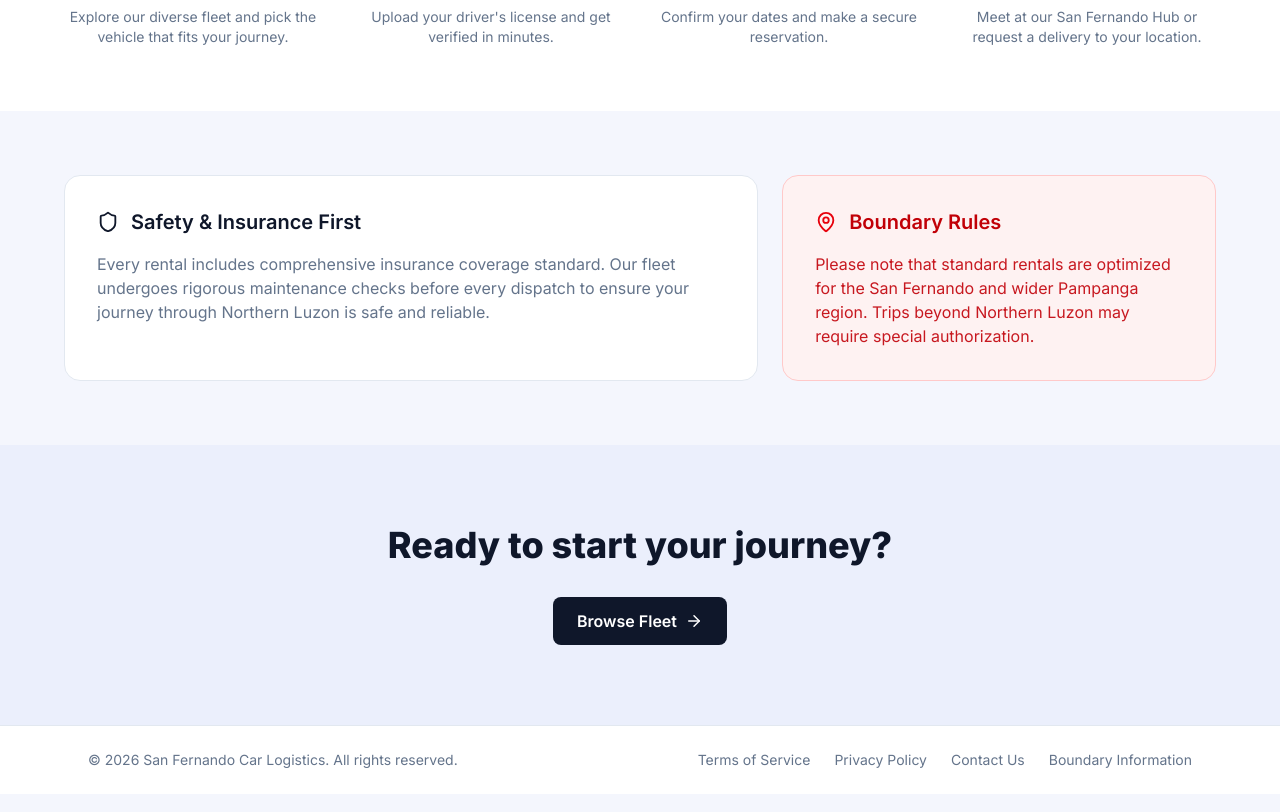
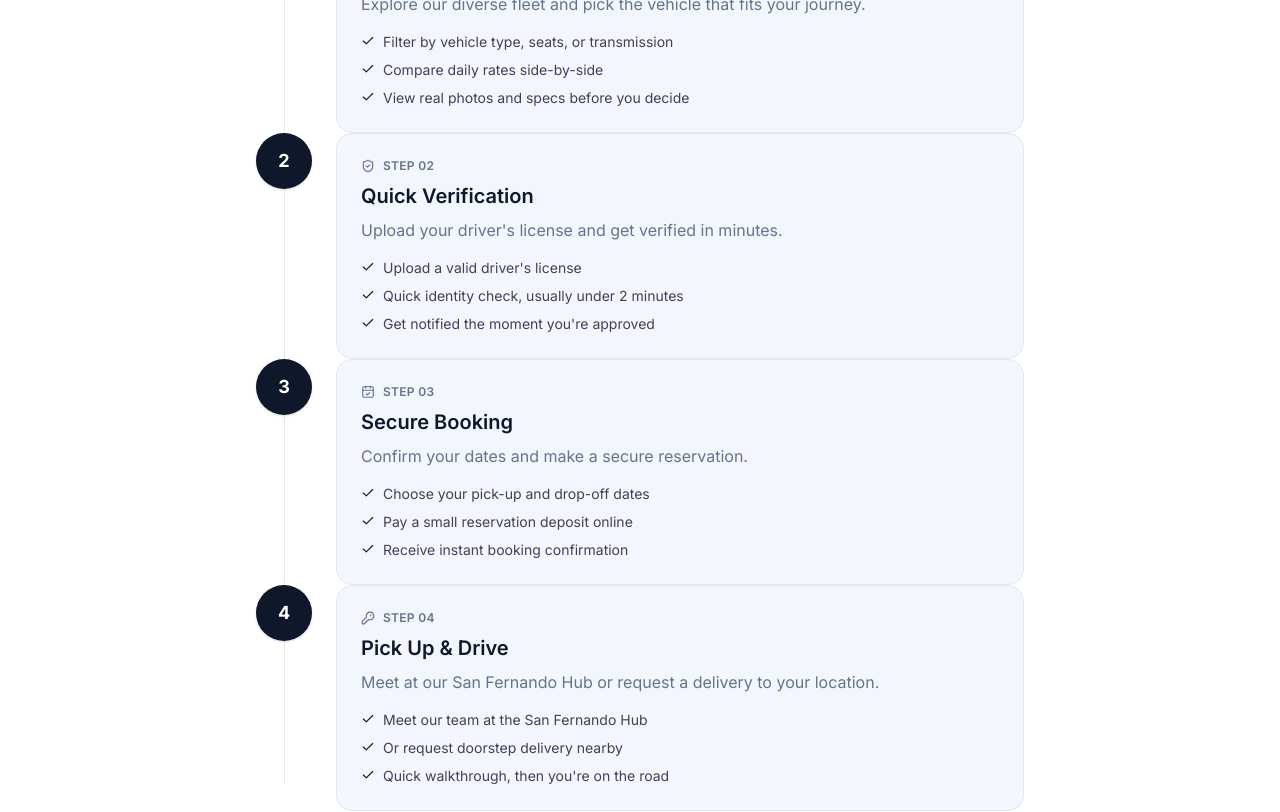
Before and after one commit to lilernestooo/car-rental, a React (Vite) app in the folder frontend/: page /how-it-works in a window 1280 px wide. Shown: the part 500-1312 px from the top of the page. Built offline with nearby package versions, Linux system fonts and the light colour scheme.

Commit message:
feat: ui improve

```diff
--- /dev/null
+++ b/frontend/src/components/Reveal.jsx
@@ -0,0 +1,41 @@
+import { useEffect, useRef, useState } from "react";
+
+/**
+ * Fades and slides children into view the first time they scroll
+ * into the viewport. Wrap any block with it and optionally stagger
+ * multiple items with the `delay` prop (in ms).
+ */
+export default function Reveal({ children, delay = 0, className = "" }) {
+  const ref = useRef(null);
+  const [visible, setVisible] = useState(false);
+
+  useEffect(() => {
+    const node = ref.current;
+    if (!node) return;
+
+    const observer = new IntersectionObserver(
+      ([entry]) => {
+        if (entry.isIntersecting) {
+          setVisible(true);
+          observer.disconnect();
+        }
+      },
+      { threshold: 0.15 }
+    );
+
+    observer.observe(node);
+    return () => observer.disconnect();
+  }, []);
+
+  return (
+    <div
+      ref={ref}
+      style={{ transitionDelay: `${delay}ms` }}
+      className={`transition-all duration-700 ease-out ${
+        visible ? "translate-y-0 opacity-100" : "translate-y-8 opacity-0"
+      } ${className}`}
+    >
+      {children}
+    </div>
+  );
+}
--- a/frontend/src/pages/Cars.jsx
+++ b/frontend/src/pages/Cars.jsx
@@ -1,3 +1,4 @@
+import { useState } from "react";
 import { Users, Settings2, Fuel } from "lucide-react";
 import Navbar from "../components/Navbar";
 import Footer from "../components/Footer";
@@ -8,9 +9,16 @@ import fortunerImage from "../assets/SUV.jpg";
 const categories = ["All Vehicles", "SUV", "Sedan", "Van", "Pickup"];
 const transmissions = ["Any", "Automatic", "Manual"];
 
+const vehicleTypes = [
+  { key: "car", label: "Cars" },
+  { key: "van", label: "Vans" },
+  { key: "motorcycle", label: "Motorcycles" },
+];
+
 const fleet = [
   {
     name: "Toyota Vios",
+    type: "car",
     category: "Sedan",
     year: "2023 Model",
     seats: "5 Seats",
@@ -21,6 +29,7 @@ const fleet = [
   },
   {
     name: "Toyota Fortuner",
+    type: "car",
     category: "SUV",
     year: "2024 Model",
     seats: "7 Seats",
@@ -31,6 +40,7 @@ const fleet = [
   },
   {
     name: "Toyota Innova",
+    type: "car",
     category: "MPV",
     year: "2023 Model",
     seats: "7 Seats",
@@ -41,6 +51,7 @@ const fleet = [
   },
   {
     name: "Toyota Hiace",
+    type: "van",
     category: "Van",
     year: "2022 Model",
     seats: "15 Seats",
@@ -52,6 +63,9 @@ const fleet = [
 ];
 
 export default function Cars() {
+  const [activeType, setActiveType] = useState("car");
+  const filteredFleet = fleet.filter((car) => car.type === activeType);
+
   return (
     <div className="flex min-h-screen flex-col bg-page">
       <Navbar />
@@ -63,7 +77,24 @@ export default function Cars() {
           Reliable, clean, and ready for your journey.
         </p>
 
+        <div className="mt-6 inline-flex rounded-full border border-border bg-card p-1">
+          {vehicleTypes.map((type) => (
+            <button
+              key={type.key}
+              onClick={() => setActiveType(type.key)}
+              className={`rounded-full px-5 py-2 text-sm font-semibold transition-colors ${
+                activeType === type.key
+                  ? "bg-navy text-white"
+                  : "text-muted hover:text-navy"
+              }`}
+            >
+              {type.label}
+            </button>
+          ))}
+        </div>
+
         <div className="mt-8 grid gap-8 border-t border-border pt-8 lg:grid-cols-[240px_1fr]">
+
           {/* Filters */}
           <aside className="h-fit rounded-2xl border border-border bg-card p-6">
             <h2 className="text-lg font-semibold text-navy">Filters</h2>
@@ -104,7 +135,13 @@ export default function Cars() {
 
           {/* Fleet grid */}
           <div className="grid gap-6 sm:grid-cols-2">
-            {fleet.map((car) => (
+            {filteredFleet.length === 0 && (
+              <p className="col-span-full rounded-2xl border border-dashed border-border bg-card p-10 text-center text-muted">
+                No {vehicleTypes.find((t) => t.key === activeType)?.label.toLowerCase()} available yet — check back soon.
+              </p>
+            )}
+            {filteredFleet.map((car) => (
+
               <div
                 key={car.name}
                 className="group overflow-hidden rounded-2xl border border-border bg-card transition-all duration-300 ease-out hover:-translate-y-1 hover:border-navy/30 hover:shadow-xl"
--- a/frontend/src/pages/HowItWorks.jsx
+++ b/frontend/src/pages/HowItWorks.jsx
@@ -1,24 +1,49 @@
 import { Link } from "react-router-dom";
-import { Shield, MapPin, ArrowRight } from "lucide-react";
+import { Shield, MapPin, ArrowRight, Search, ShieldCheck, CalendarCheck, KeyRound, Check } from "lucide-react";
 import Navbar from "../components/Navbar";
 import Footer from "../components/Footer";
+import Reveal from "../components/Reveal";
 
 const steps = [
   {
+    icon: Search,
     title: "Browse & Select",
     text: "Explore our diverse fleet and pick the vehicle that fits your journey.",
+    details: [
+      "Filter by vehicle type, seats, or transmission",
+      "Compare daily rates side-by-side",
+      "View real photos and specs before you decide",
+    ],
   },
   {
+    icon: ShieldCheck,
     title: "Quick Verification",
     text: "Upload your driver's license and get verified in minutes.",
+    details: [
+      "Upload a valid driver's license",
+      "Quick identity check, usually under 2 minutes",
+      "Get notified the moment you're approved",
+    ],
   },
   {
+    icon: CalendarCheck,
     title: "Secure Booking",
     text: "Confirm your dates and make a secure reservation.",
+    details: [
+      "Choose your pick-up and drop-off dates",
+      "Pay a small reservation deposit online",
+      "Receive instant booking confirmation",
+    ],
   },
   {
+    icon: KeyRound,
     title: "Pick Up & Drive",
     text: "Meet at our San Fernando Hub or request a delivery to your location.",
+    details: [
+      "Meet our team at the San Fernando Hub",
+      "Or request doorstep delivery nearby",
+      "Quick walkthrough, then you're on the road",
+    ],
   },
 ];
 
@@ -40,25 +65,37 @@ export default function HowItWorks() {
 
       {/* Steps */}
       <section className="bg-card px-6 py-16">
-        <div className="mx-auto max-w-6xl">
-          <div className="grid gap-10 sm:grid-cols-4">
+        <div className="mx-auto max-w-3xl">
+          <div className="relative">
+            {/* Connecting vertical line running through every circle */}
+            <div className="absolute left-7 top-7 bottom-7 w-px bg-border" />
+
             {steps.map((step, i) => (
-              <div key={step.title} className="relative text-center">
-                <div className="mb-5 flex items-center justify-center">
-                  <div
-                    className={`flex h-11 w-11 shrink-0 items-center justify-center rounded-full text-base font-semibold ${
-                      i === 0 ? "bg-navy text-white" : "bg-accent-soft text-navy/70"
-                    }`}
-                  >
+              <Reveal key={step.title} delay={i * 120}>
+                <div className="relative flex gap-6 pb-12 last:pb-0">
+                  <div className="relative z-10 flex h-14 w-14 shrink-0 items-center justify-center rounded-full bg-navy text-lg font-bold text-white shadow-sm">
                     {i + 1}
                   </div>
-                  {i < steps.length - 1 && (
-                    <div className="ml-4 hidden h-px flex-1 bg-border sm:block" />
-                  )}
+
+                  <div className="flex-1 rounded-2xl border border-border bg-page p-6">
+                    <div className="flex items-center gap-2 text-xs font-semibold uppercase tracking-wide text-muted">
+                      <step.icon size={14} />
+                      Step {String(i + 1).padStart(2, "0")}
                     </div>
-                <h3 className="text-lg font-semibold text-navy">{step.title}</h3>
-                <p className="mt-2 text-sm text-muted">{step.text}</p>
+                    <h3 className="mt-2 text-xl font-semibold text-navy">{step.title}</h3>
+                    <p className="mt-2 text-muted">{step.text}</p>
+
+                    <ul className="mt-4 space-y-2">
+                      {step.details.map((detail) => (
+                        <li key={detail} className="flex items-start gap-2 text-sm text-navy/80">
+                          <Check size={14} className="mt-0.5 shrink-0 text-navy" />
+                          {detail}
+                        </li>
+                      ))}
+                    </ul>
                   </div>
+                </div>
+              </Reveal>
             ))}
           </div>
         </div>
@@ -67,7 +104,8 @@ export default function HowItWorks() {
       {/* Safety + Boundary rules */}
       <section className="px-6 py-16">
         <div className="mx-auto grid max-w-6xl gap-6 lg:grid-cols-[1.6fr_1fr]">
-          <div className="rounded-2xl border border-border bg-card p-8">
+          <Reveal>
+            <div className="h-full rounded-2xl border border-border bg-card p-8">
               <div className="flex items-center gap-3">
                 <Shield size={22} className="text-navy" />
                 <h3 className="text-xl font-semibold text-navy">
@@ -81,8 +119,10 @@ export default function HowItWorks() {
                 Northern Luzon is safe and reliable.
               </p>
             </div>
+          </Reveal>
 
-          <div className="rounded-2xl border border-red-200 bg-red-50 p-8">
+          <Reveal delay={120}>
+            <div className="h-full rounded-2xl border border-red-200 bg-red-50 p-8">
               <div className="flex items-center gap-3">
                 <MapPin size={22} className="text-red-600" />
                 <h3 className="text-xl font-semibold text-red-700">
@@ -95,6 +135,7 @@ export default function HowItWorks() {
                 Luzon may require special authorization.
               </p>
             </div>
+          </Reveal>
         </div>
       </section>
 
```
Also changed, not shown: frontend/src/pages/Landing.jsx (+31 -37 lines). Lines whose indentation alone changed are shown as unchanged.
